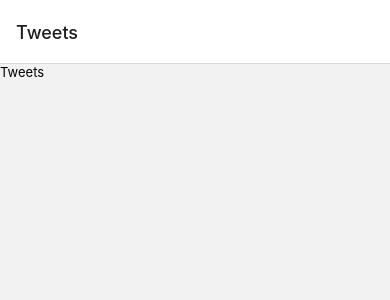
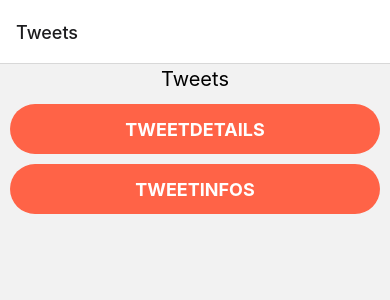
Before and after one commit to blackstone86/rn-donewithit, a React Native app: screen / in a window 390 px wide. Shown: the top 300 px of the page. Built offline with nearby package versions, Linux system fonts and the light colour scheme.

Commit message:
feat: 🎸 [NativeStackScreen.tsx] add hook

```diff
--- a/app/demos/NativeStackScreen.tsx
+++ b/app/demos/NativeStackScreen.tsx
@@ -1,36 +1,107 @@
 import React from 'react'
 import AppSafeAreaView from '../components/AppSafeAreaView'
 import AppText from '../components/AppText'
-import { NavigationContainer } from '@react-navigation/native'
+import { NavigationContainer, useNavigation } from '@react-navigation/native'
 import { createNativeStackNavigator } from '@react-navigation/native-stack'
+import AppButton from '../components/AppButton'
+import { StyleProp, ViewStyle, StyleSheet } from 'react-native'
+
 const Stack = createNativeStackNavigator()
+const styles = StyleSheet.create({
+  button: {
+    marginHorizontal: 10,
+    marginBottom: 10
+  },
+  text: {
+    textAlign: 'center',
+    lineHeight: 30,
+    fontSize: 20,
+    marginBottom: 10
+  }
+})
+type LinkType = {
+  title?: string
+  targetScreenName?: any
+  style?: StyleProp<ViewStyle>
+}
+enum SCREEN {
+  Tweets = 'Tweets',
+  TweetDetails = 'TweetDetails',
+  TweetInfos = 'TweetInfos'
+}
+function Link({
+  title = 'Click',
+  targetScreenName = SCREEN.Tweets,
+  style
+}: LinkType) {
+  const navigation = useNavigation()
+  return (
+    <AppButton
+      style={style}
+      title={title}
+      onPress={() => {
+        navigation.navigate(targetScreenName)
+      }}
+    />
+  )
+}
 
-function Tweets() {
+function Tweets({ navigation }: any) {
   return (
     <AppSafeAreaView>
-      <AppText>Tweets</AppText>
+      <AppText style={styles.text}>{SCREEN.Tweets}</AppText>
+      <AppButton
+        style={styles.button}
+        title={SCREEN.TweetDetails}
+        onPress={() => {
+          navigation.navigate(SCREEN.TweetDetails)
+          // navigation.navigate(SCREEN.Tweets) // 在当前页不动
+          // navigation.push(SCREEN.Tweets) // 堆栈新增一个实例
+        }}
+      />
+      <Link
+        style={styles.button}
+        title={SCREEN.TweetInfos}
+        targetScreenName={SCREEN.TweetInfos}
+      />
     </AppSafeAreaView>
   )
 }
 
-function TweetDetails() {
+function TweetDetails({ navigation }: any) {
   return (
     <AppSafeAreaView>
-      <AppText>TweetDetails</AppText>
+      <AppText style={styles.text}>{SCREEN.TweetDetails}</AppText>
+      <AppButton
+        style={styles.button}
+        title={SCREEN.Tweets}
+        onPress={() => {
+          navigation.navigate(SCREEN.Tweets)
+        }}
+      />
+    </AppSafeAreaView>
+  )
+}
+
+function TweetInfos({ navigation }: any) {
+  return (
+    <AppSafeAreaView>
+      <AppText style={styles.text}>{SCREEN.TweetInfos}</AppText>
     </AppSafeAreaView>
   )
 }
 
 function Navigator() {
   return (
-    <Stack.Navigator initialRouteName="Tweets">
-      <Stack.Screen name="Tweets" component={Tweets} />
-      <Stack.Screen name="TweetDetails" component={TweetDetails} />
+    <Stack.Navigator initialRouteName={SCREEN.Tweets}>
+      <Stack.Screen name={SCREEN.Tweets} component={Tweets} />
+      <Stack.Screen name={SCREEN.TweetDetails} component={TweetDetails} />
+      <Stack.Screen name={SCREEN.TweetInfos} component={TweetInfos} />
     </Stack.Navigator>
   )
 }
 
-function NativeStackScreen(props: any) {
+function NativeStackScreen() {
   return (
     <AppSafeAreaView>
       <NavigationContainer>
```
Also changed, not shown: .eslintrc.json.
